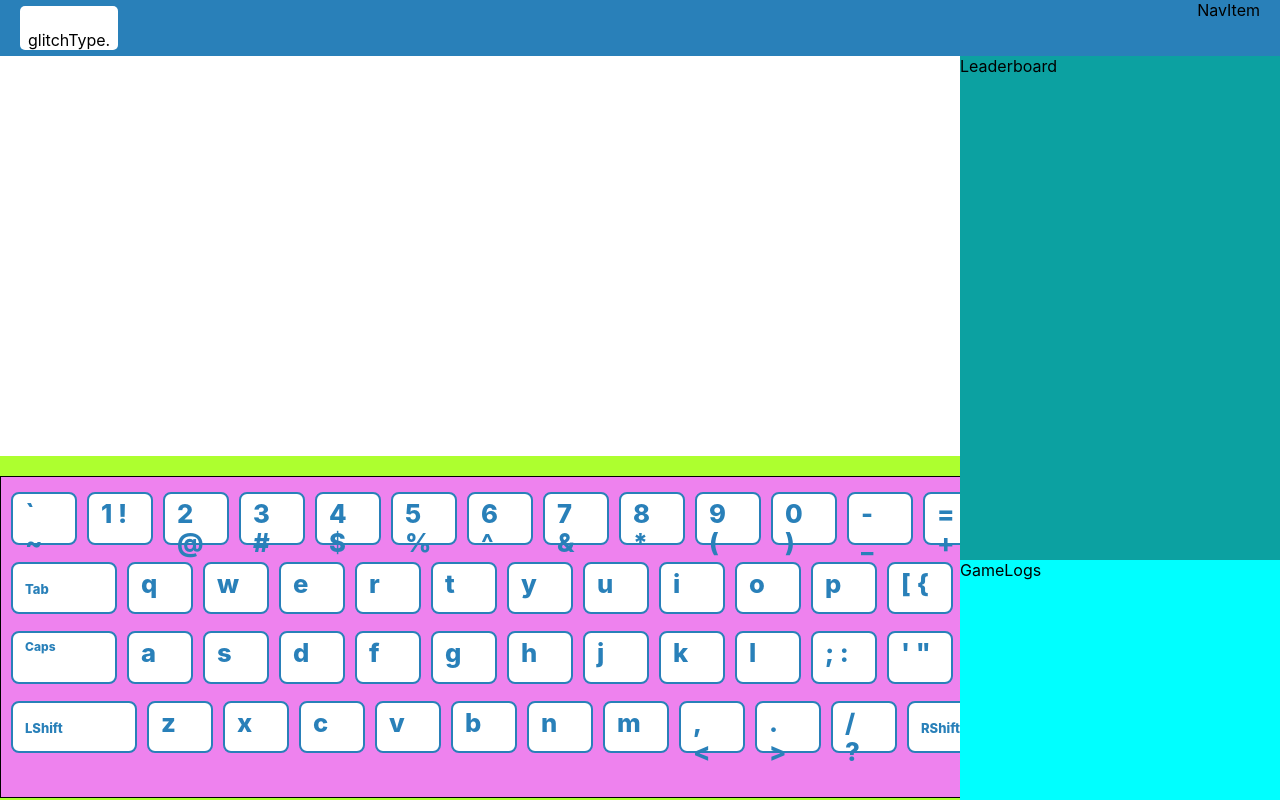
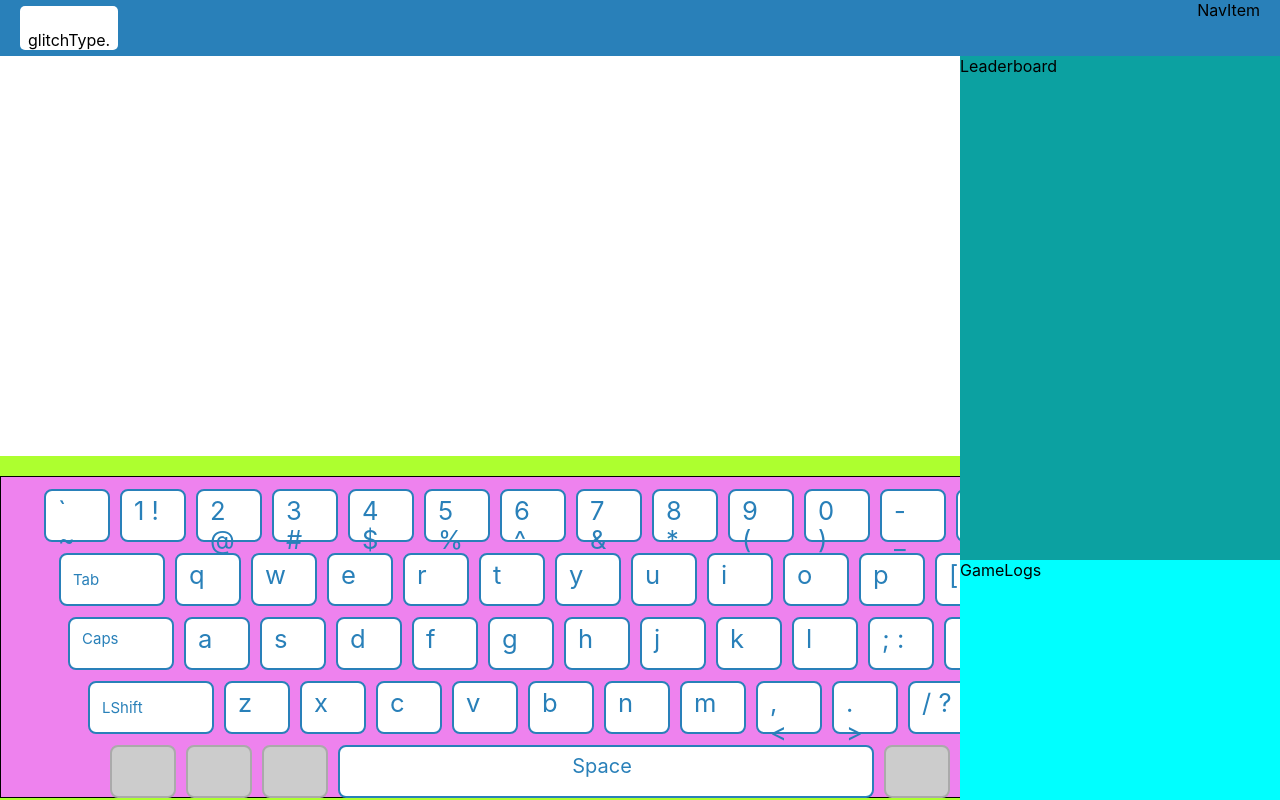
Before and after one commit to dush-t/glitchType, a React (Create React App) app in the folder glitch_type_client/: page / in a window 1280 px wide. Built offline with nearby package versions, Linux system fonts and the light colour scheme.

Commit message:
Keyboard kinda works

```diff
--- a/glitch_type_client/src/components/Keyboard/Key/Key.js
+++ b/glitch_type_client/src/components/Keyboard/Key/Key.js
@@ -22,7 +22,11 @@ const getKeyClassName = (keyType, pressed) => {
 
 const key = (props) => {
 
-    const keyStyleClass = getKeyClassName(props.keyType, props.pressed)
+    let keyStyleClass = getKeyClassName(props.keyType, props.pressed)
+
+    if (props.disabled) {
+        keyStyleClass = [keyStyleClass, classes.disabled].join(' ')
+    }
 
     return (
         <div className={keyStyleClass}>
--- a/glitch_type_client/src/components/Keyboard/Key/Key.module.css
+++ b/glitch_type_client/src/components/Keyboard/Key/Key.module.css
@@ -1,16 +1,20 @@
 .pressedKey {
-    color: #2980b9;
-    width: 40px;
-    height: 40px;
+    color: white;
+    background-color: #2980b9;
+    font-weight: 400;
+    width: 100px;
+    height: 68%;
     display: block;
-    background-color: white;
-    border: 3px solid #2980b9;
+    border: 2px solid white;
     text-align: left;
-    padding-left: 8px;
+    padding-top: 5px;
+    padding-left: 12px;
+    padding-right: 20px;
     line-height: 29px;
     border-radius: 8px;
     float: left;
-    margin-left: 2px;
+    margin-top: 15px;
+    margin-left: 10px;
     margin-bottom: 2px;
     cursor: pointer;
     transition: box-shadow 0.7s ease;
@@ -18,7 +22,7 @@
 
 .unpressedKey {
     color: #2980b9;
-    font-weight: 800;
+    font-weight: 400;
     width: 100px;
     height: 68%;
     display: block;
@@ -38,6 +42,11 @@
     transition: box-shadow 0.7s ease;
 }
 
+.disabled {
+    border: 2px solid #aaa;
+    background-color: #ccc;
+}
+
 .letter {
     width: 30px;
     font-size: 1.6rem;
@@ -53,35 +62,36 @@
 .leftShift {
     width: 90px;
     line-height: 40px;
-    font-size: 13px;
+    font-size: 15px;
 }
 
 .rightShift {
     width: 104px;
     line-height: 40px;
-    font-size: 13px;
+    font-size: 15px;
 }
 
 .enter {
-    width: 92px;
+    width: 100px;
     line-height: 40px;
     text-align: center;
     padding-left: 0;
+    font-size: 15px;
 }
 
 .capsLock {
     width: 70px;
-    font-size: 12px;
-    line-height: 18px;
+    font-size: 15px;
+    /* line-height: 18px; */
 }
 
 .backSpace {
     width: 100px;
-    font-size: 12px;
+    font-size: 15px;
 }
 
 .tab {
     width: 70px;
     line-height: 40px;
-    font-size: 13px;
+    font-size: 15px;
 }
--- a/glitch_type_client/src/components/Keyboard/Keyboard.js
+++ b/glitch_type_client/src/components/Keyboard/Keyboard.js
@@ -2,6 +2,7 @@ import React, {Component} from 'react'
 
 import classes from './Keyboard.module.css'
 import keyboardData from './keyboardData'
+import keyMap from './keyMap'
 
 import Key from './Key/Key'
 
@@ -28,6 +29,17 @@ class Keyboard extends Component {
         })
 
         console.log(this.state)
+    }
+
+    componentWillMount = () => {
+        window.addEventListener('keydown', (e) => {
+            const {row, keyName} = keyMap[e.keyCode.toString()]
+            this.keyDownHandler(row, keyName)
+        })
+        window.addEventListener('keyup', (e) => {
+            const {row, keyName} = keyMap[e.keyCode.toString()]
+            this.keyUpHandler(row, keyName)
+        })
     }
 
     keyDownHandler = (row, key) => {
@@ -61,7 +73,7 @@ class Keyboard extends Component {
         const keyList = Object.keys(rowData).map((keyName) => {
             const {pressed, disabled, type} = rowData[keyName]
             return (
-                <Key pressed={pressed} keyType={type} disabled={disabled} keyName={keyName} id={keyName}/>
+                <Key pressed={pressed} keyType={type} disabled={disabled} keyName={keyName} key={keyName}/>
             )
         })
         return keyList
--- a/glitch_type_client/src/components/Keyboard/Keyboard.module.css
+++ b/glitch_type_client/src/components/Keyboard/Keyboard.module.css
@@ -10,5 +10,7 @@
 .row {
     background-color: violet;
     height: 20%;
-
+    display: flex;
+    justify-content: center;
+    align-items: center;
 }
--- /dev/null
+++ b/glitch_type_client/src/components/Keyboard/keyMap.js
@@ -0,0 +1,58 @@
+const keyMap = {
+    "8#": {keyName: "backspace", row: 'row1'},
+    "9#": {keyName: "tab", row: 'row2'},
+    "13": {keyName: "enter", row: 'row3'},
+    "16": {keyName: "shift", row: 'row4'},
+    "17": {keyName: "ctrl", row: 'row5'},
+    "18": {keyName: "alt", row: 'row5'},
+    "20": {keyName: "caps_lock", row: 'row3'},
+    "48": {keyName: "0", row: 'row1'},
+    "49": {keyName: "1", row: 'row1'},
+    "50": {keyName: "2", row: 'row1'},
+    "51": {keyName: "3", row: 'row1'},
+    "52": {keyName: "4", row: 'row1'},
+    "53": {keyName: "5", row: 'row1'},
+    "54": {keyName: "6", row: 'row1'},
+    "55": {keyName: "7", row: 'row1'},
+    "56": {keyName: "8", row: 'row1'},
+    "57": {keyName: "9", row: 'row1'},
+    "65": {keyName: "a", row: 'row3'},
+    "66": {keyName: "b", row: 'row4'},
+    "67": {keyName: "c", row: 'row4'},
+    "68": {keyName: "d", row: 'row3'},
+    "69": {keyName: "e", row: 'row2'},
+    "70": {keyName: "f", row: 'row3'},
+    "71": {keyName: "g", row: 'row3'},
+    "72": {keyName: "h", row: 'row3'},
+    "73": {keyName: "i", row: 'row2'},
+    "74": {keyName: "j", row: 'row3'},
+    "75": {keyName: "k", row: 'row3'},
+    "76": {keyName: "l", row: 'row3'},
+    "77": {keyName: "m", row: 'row4'},
+    "78": {keyName: "n", row: 'row4'},
+    "79": {keyName: "o", row: 'row2'},
+    "80": {keyName: "p", row: 'row2'},
+    "81": {keyName: "q", row: 'row2'},
+    "82": {keyName: "r", row: 'row2'},
+    "83": {keyName: "s", row: 'row3'},
+    "84": {keyName: "t", row: 'row2'},
+    "85": {keyName: "u", row: 'row2'},
+    "86": {keyName: "v", row: 'row4'},
+    "87": {keyName: "w", row: 'row2'},
+    "88": {keyName: "x", row: 'row4'},
+    "89": {keyName: "y", row: 'row2'},
+    "90": {keyName: "z", row: 'row4'},
+    "186": {keyName: "; :", row: 'row3'},
+    "187": {keyName: "= +", row: 'row1'},
+    "188": {keyName: ", <", row: 'row4'},
+    "189": {keyName: "- _", row: 'row1'},
+    "190": {keyName: ". >", row: 'row4'},
+    "191": {keyName: "/ ?", row: 'row4'},
+    "192": {keyName: "` ~", row: 'row1'},
+    "219": {keyName: "[ {", row: 'row2'},
+    "220": {keyName: "\\ |", row: 'row2'},
+    "221": {keyName: "] }", row: 'row2'},
+    "222": {keyName: '\' "', row: 'row3'}
+}
+
+export default keyMap
```
